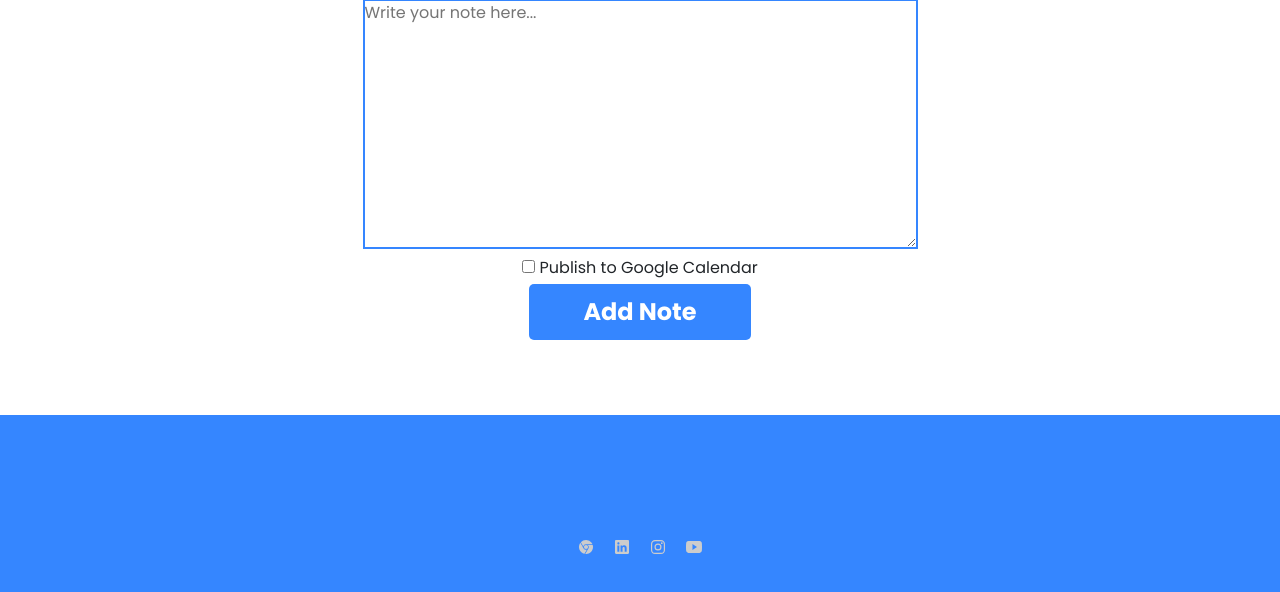
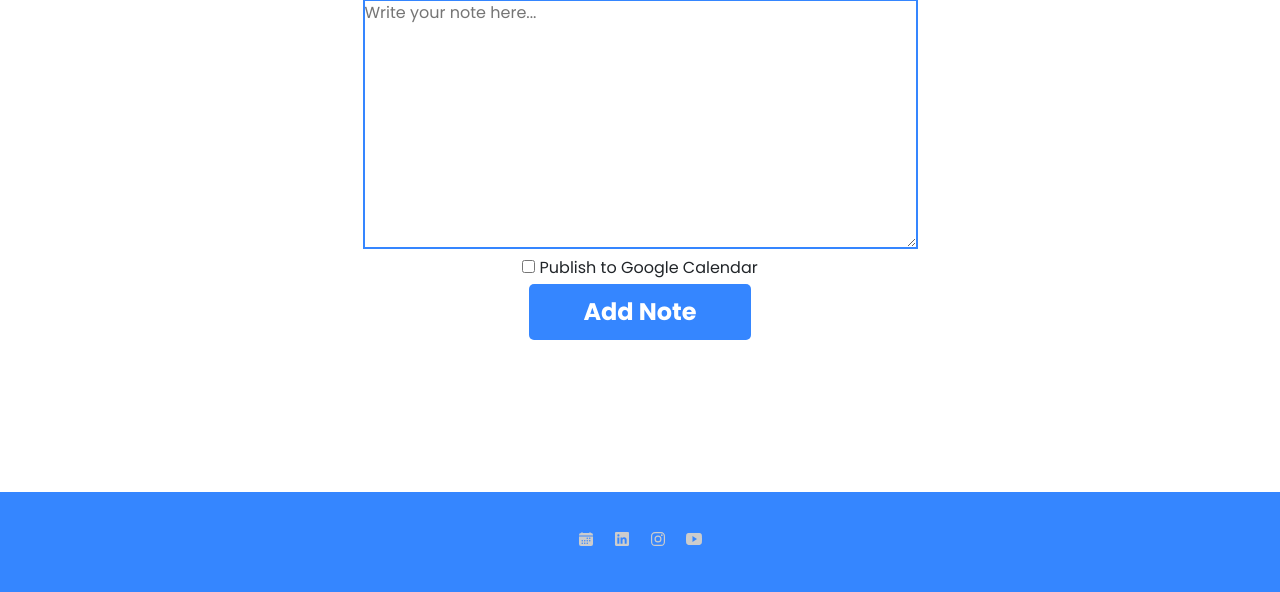
Before and after one commit to Bryse88/SEO-Project, a Flask app: page /notes in a window 1280 px wide. Shown: the part 208-800 px from the top of the page. Run offline with Flask 3, Linux system fonts and the light colour scheme; some libraries are stand-ins or nearby versions.

Commit message:
my adjust

```diff
--- a/main.py
+++ b/main.py
@@ -160,12 +160,10 @@ def generate_chat_response(events, summary, category, start_date, end_date):
     prompt = f"""
     You are an intelligent assistant. Here are the existing events in the user's calendar:
     {events_summary}
-
     The user wants to add a new event with the following details:
     Summary: {summary}
     Category: {category}
     Date: {start_date} to {end_date}
-
     The event should be scheduled during regular hours (8 AM to 10 PM) and should be realistic for a task like '{summary}', which usually takes about 1-2 hours.
     Please suggest the optimal start and end time for this new event based on the user's current schedule and the category of the event.
     Return the format in the format: 'Start Time: 00:00', and then a new line with 'End Time: 00:00', with the zeroes seen in the example acting as placeholders.
--- a/static/layout.css
+++ b/static/layout.css
@@ -263,47 +263,6 @@ p {
   color: white;
 }
 
-/*wave and animation*/
-footer .wave {
-  position: absolute;
-  top: -100px;
-  left: 0px;
-  right: 0px;
-  width: 100%;
-  height: 100px;
-  background: url(https://i.ibb.co/rZt4Nhg/wave.png);
-  /* background-size: 1000px 100px; */
- background-size: 1000px 100px;
-  background-position: center;
-}
-
-footer .wave#wave1 {
-  z-index: 1000;
-  opacity: 1;
-  bottom: 0;
-  animation: animateWave 4s linear infinite;
-}
-
-footer .wave#wave2 {
-  z-index: 999;
-  opacity: 0.5;
-  bottom: 10px;
-  animation: animateWave_02 4s linear infinite;
-}
-footer .wave#wave3 {
-  z-index: 1000;
-  opacity: 0.2;
-  bottom: 0;
-  animation: animateWave 3s linear infinite;
-}
-
-footer .wave#wave4 {
-  z-index: 999;
-  opacity: 0.7;
-  bottom: 20px;
-  animation: animateWave_02 3s linear infinite;
-}
-
 @keyframes animateWave {
   0% {
     background-position-x: 1000px;
--- a/templates/layout.html
+++ b/templates/layout.html
@@ -45,14 +45,9 @@
     </main>
     {% block footer %}
     <footer>
-        <div class="waves">
-            <div class="wave" id="wave1"></div>
-            <div class="wave" id="wave2"></div>
-            <div class="wave" id="wave3"></div>
-            <div class="wave" id="wave4"></div>
-        </div>
+
         <ul class="social_icon">
-            <li><a href="https://calendar.google.com/calendar/u/0/r"><ion-icon name="logo-chrome"></ion-icon></a></li>
+            <li><a href="https://calendar.google.com/calendar/u/0/r"><ion-icon name="calendar"></ion-icon></a></li>
             <li><a href="https://www.linkedin.com/school/seousa/"><ion-icon name="logo-linkedin"></ion-icon></a></li>
             <li><a href="https://en.wikipedia.org/wiki/Trollface#/media/File:Trollface_non-free.png"><ion-icon name="logo-instagram"></ion-icon></a></li>
             <li><a href="https://www.youtube.com/playlist?list=PLu_YdyFu0vThxTJ_iHdm23cBvxtRySG0Y"><ion-icon name="logo-youtube"></ion-icon></a></li>
--- a/templates/notes.html
+++ b/templates/notes.html
@@ -45,23 +45,4 @@
     <button type="submit">Add Note</button>
 </form>
 <ul id="notesList"></ul>
-<script>
-    document.getElementById('publishToCalendar').addEventListener('change', function() {
-        var calendarInputs = document.getElementById('calendarInputs');
-        if (this.checked) {
-            calendarInputs.style.display = 'block';
-        } else {
-            calendarInputs.style.display = 'none';
-        }
-    });
-
-    document.getElementById('useAiSuggestion').addEventListener('change', function() {
-        var timeInputs = document.getElementById('timeInputs');
-        if (this.checked) {
-            timeInputs.style.display = 'none';
-        } else {
-            timeInputs.style.display = 'block';
-        }
-    });
-</script>
 {% endblock %}
```
